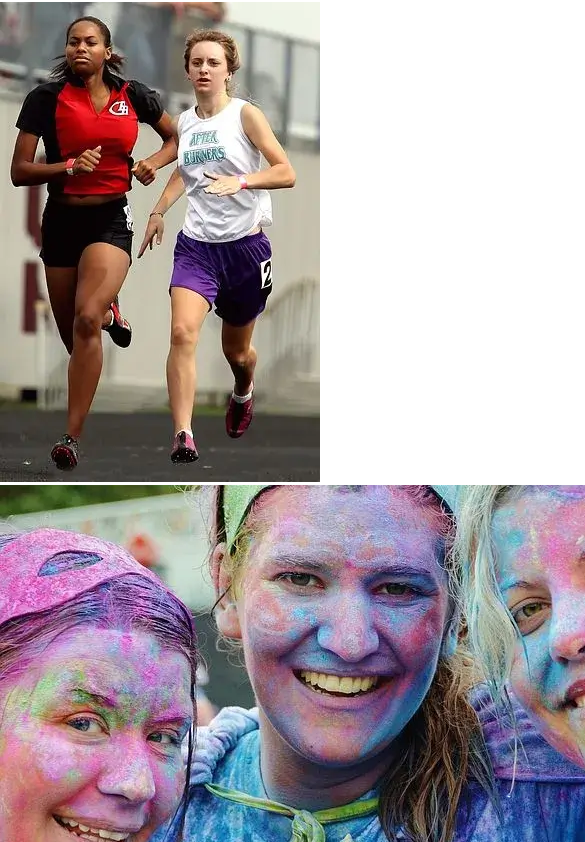
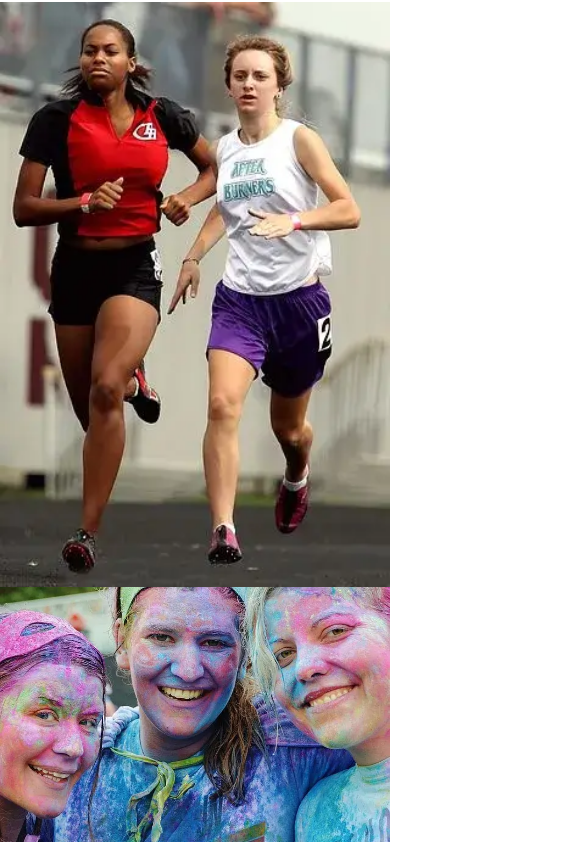
Before and after one commit to SaraMehlis/Love-Running-project, a plain HTML site: page gallery.html in a window 390 px wide. Shown: the part 45-887 px from the top of the page, 585 px wide, since content can reach past the window. Drawn offline with Linux system fonts and the light colour scheme.

Commit message:
Add styling to gallery for mobile phones

```diff
--- a/assets/css/style.css
+++ b/assets/css/style.css
@@ -194,6 +194,16 @@ hr {
     color: #fafafa;
 }
 
+/* Gallery page */
+#photos img{
+    width:100%;
+    line-height: 1rem;
+}
+
+#photos{
+    line-height: 0;
+}
+
 /*footer*/
 #social-networks {
     text-align: center;
```
